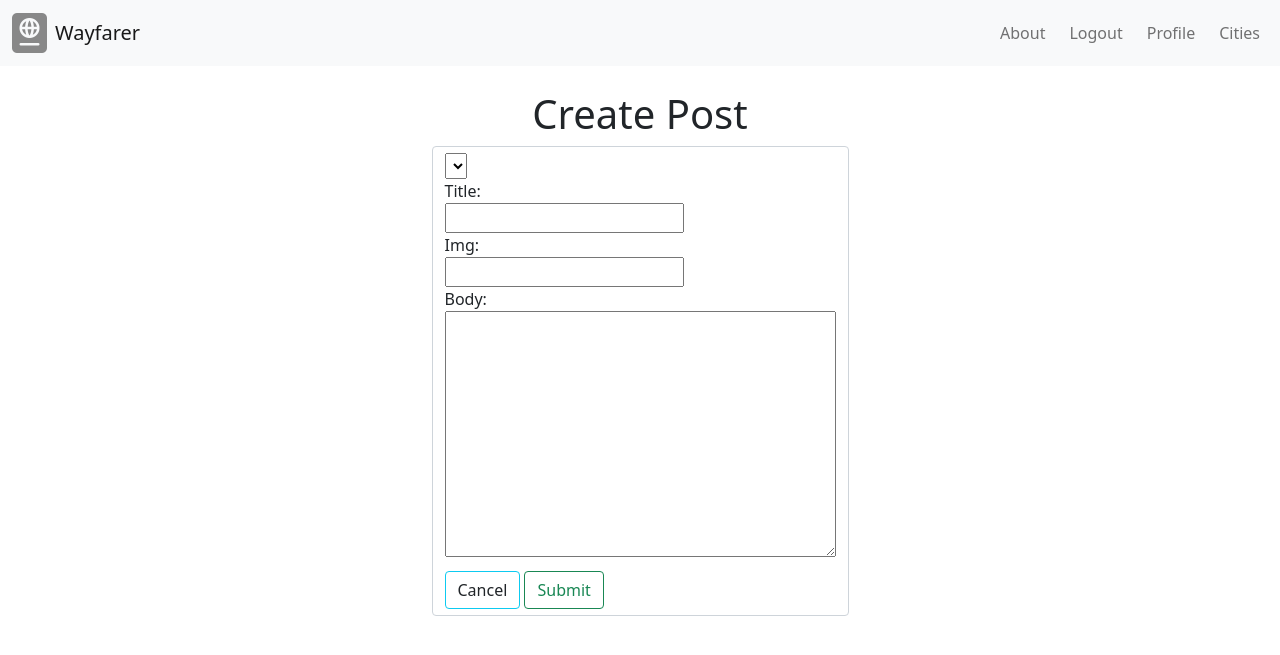
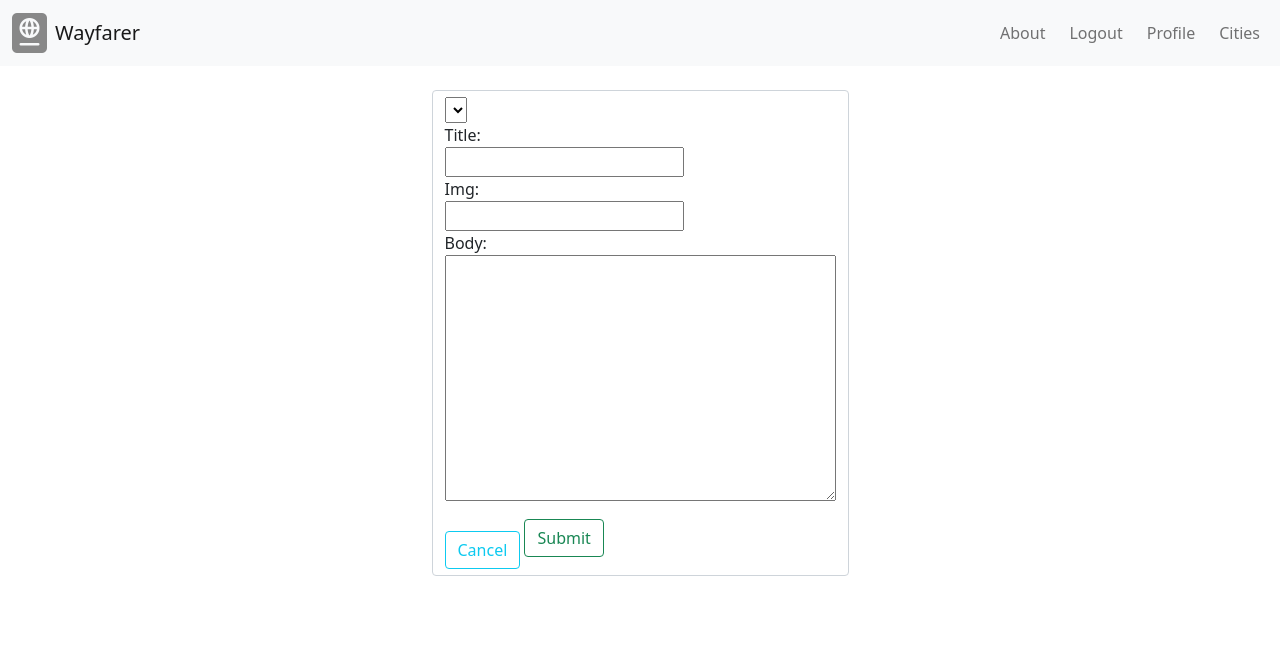
Before and after one commit to mdhowey/wayfarer, a Django app: page /post/create/ in a window 1280 px wide. Shown: the top 655 px of the page. Run offline with Django 3.2, Linux system fonts and the light colour scheme; the visitor is signed in with stand-in values (Sample User, id 1); data comes from the database, SQL or seed files in the repository; data that the repository does not hold is empty; some libraries are stand-ins or nearby versions.

Commit message:
Revert "Updated styling"

```diff
--- a/main_app/templates/city_detail.html
+++ b/main_app/templates/city_detail.html
@@ -1,7 +1,9 @@
 {% extends 'base.html' %}
-{% block title %} | City {% endblock %}
+<!-- city.name isn't showing up in the browser tab... -->
+{% block title %} | {{ city.name }} {% endblock %}
 {% block content %}
 <div class="container">
+
     {% for city in city %}
 
         <div class="row">
--- a/main_app/templates/post_create.html
+++ b/main_app/templates/post_create.html
@@ -1,10 +1,8 @@
 {% extends 'base.html' %}
-{% block title %} | Create Post {% endblock %}
+{% block title %} | Edit User Profile {% endblock %}
 {% block content %}
-
 <div class="container-fluid mt-4">
-    <div class="d-flex flex-column align-items-center">
-        <h1>Create Post</h1>
+    <div class="d-flex justify-content-center">
         <form method="post">
             {% csrf_token %}
             <div class="form-control g-0">
@@ -30,11 +28,11 @@
                 {% endfor %}
 
                 <nav class="nav">
-                    <div class="col mt-2">
-                        <a href="{% url 'city_list' %}" type="button" class="btn btn-outline-info text-dark">
+                    <div class="col">
+                        <a href="{% url 'city_list' %}" type="button" class="btn btn-outline-info mt-4">
                             Cancel
                         </a>
-                        <button type="submit" class="btn btn-outline-success">Submit</button>
+                        <button type="submit" class="btn btn-outline-success my-2">Submit</button>
                     </div>
                 </nav>
             </div>
--- a/main_app/templates/post_show.html
+++ b/main_app/templates/post_show.html
@@ -44,9 +44,6 @@
         </div>
         <div class="row mt-4">
             <div class="col-8 offset-4">
-                <h3>Comments: {{ comments|length }}</h3>
-            </div>
-            <div class="col-8 offset-4">
 
             {% for comment in comments %}
 
--- a/main_app/templates/post_update.html
+++ b/main_app/templates/post_update.html
@@ -2,8 +2,7 @@
 {% block title %} | Edit Post {% endblock %}
 {% block content %}
 <div class="container-fluid mt-4">
-    <div class="d-flex flex-column align-items-center">
-        <h1>Create Post</h1>
+    <div class="d-flex justify-content-center">
         <form method="post">
             {% csrf_token %}
             <div class="form-control g-0">
--- a/main_app/templates/profile_create.html
+++ b/main_app/templates/profile_create.html
@@ -2,8 +2,7 @@
 {% block title %} | Create Profile {% endblock %}
 {% block content %}
 <div class="container-fluid mt-4">
-    <div class="d-flex flex-column align-items-center">
-        <h1>Create Profile</h1>
+    <div class="d-flex justify-content-center">
         <form method="post">
             {% csrf_token %}
             <div class="form-control g-0">
--- a/main_app/templates/registration/login.html
+++ b/main_app/templates/registration/login.html
@@ -1,12 +1,11 @@
 {% extends 'base.html' %}
 {% block title %} | Login{% endblock %}
 {% block content %}
-<h1 class="mb-4" >Login</h1>
 <div class="container">
     <div class="row">
       <form method="post" action="{% url 'login' %}">
         {% csrf_token %} {{ form.as_p }}
-        <input type="submit" class="btn btn-outline-success" value="Login" />
+        <input type="submit" class="btn" value="Login" />
         <input type="hidden" name="next" value="{{ next }}" />
       </form>
     </div>
--- a/main_app/templates/registration/signup.html
+++ b/main_app/templates/registration/signup.html
@@ -1,12 +1,11 @@
 {% extends 'base.html' %}
 {% block title %} | Signup{% endblock %}
 {% block content %}
-<h1 class="mb-4" >Sign Up</h1>
 <div class="container">
     <div class="row">
       <form method="post" action="{% url 'signup' %}">
         {% csrf_token %} {{ form.as_p }}
-        <input type="submit" class="btn btn btn-outline-success" value="Sign Up" />
+        <input type="submit" class="btn" value="Sign Up" />
         <input type="hidden" name="next" value="{{ next }}" />
       </form>
     </div>
--- a/wayfarer/settings.py
+++ b/wayfarer/settings.py
@@ -1,4 +1,4 @@
-# from .secrets import SECRET_KEY
+from .secrets import SECRET_KEY
 """
 Django settings for wayfarer project.
 
@@ -23,9 +23,9 @@ BASE_DIR = Path(__file__).resolve().parent.parent
 # SECURITY WARNING: don't run with debug turned on in production!
 DEBUG = True
 
-ALLOWED_HOSTS = ['https://wayfarer-team-1.herokuapp.com/']
+ALLOWED_HOSTS = []
 
-# SECRET_KEY = SECRET_KEY
+SECRET_KEY = SECRET_KEY
 # Application definition
 
 INSTALLED_APPS = [
```
Also changed, not shown: main_app/templates/city_list.html (+2 -5 lines), main_app/templates/post_delete.html (+4 -4 lines), main_app/templates/profile.html (+2 -5 lines), main_app/templates/profile_update.html (+5 -26 lines), requirements.txt (line endings or trailing spaces), 1 other file.
